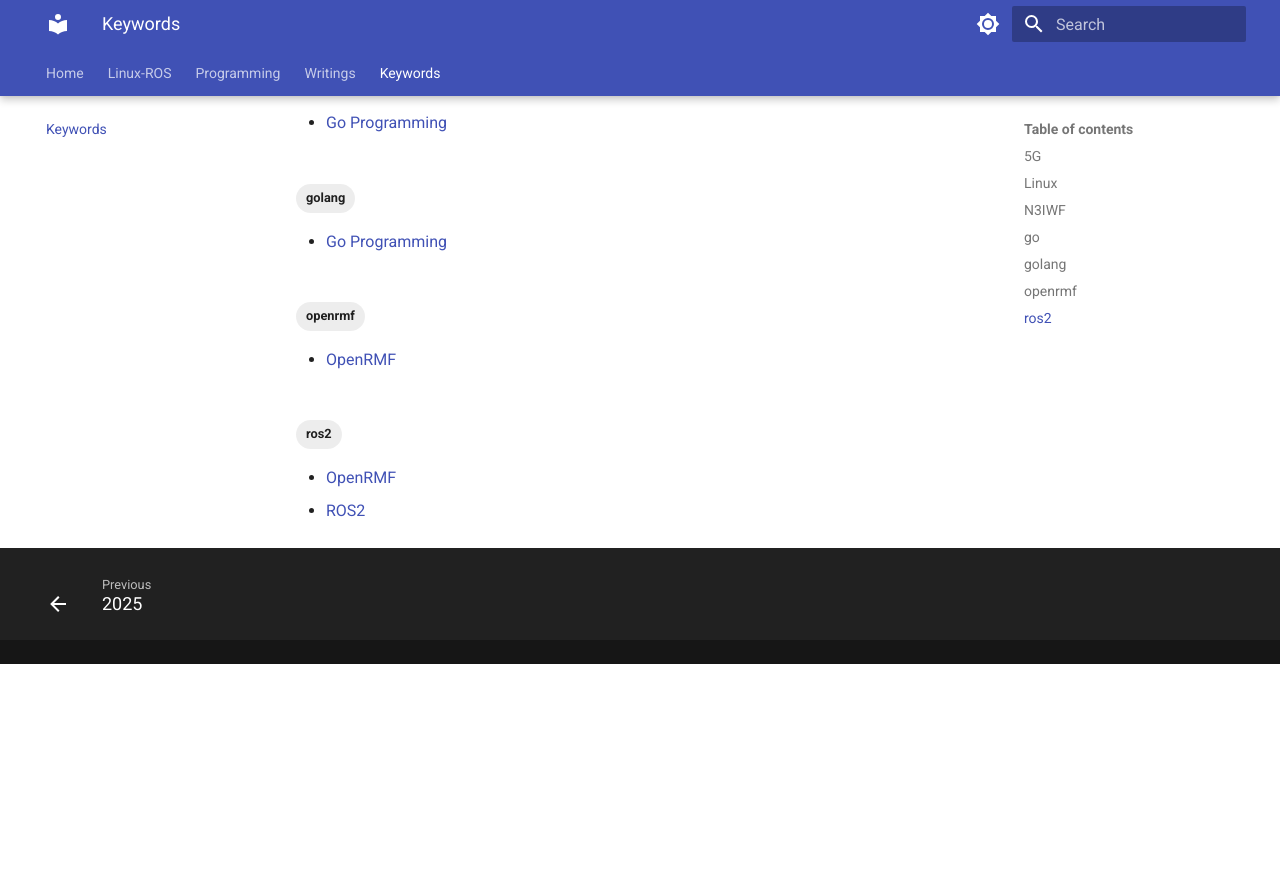
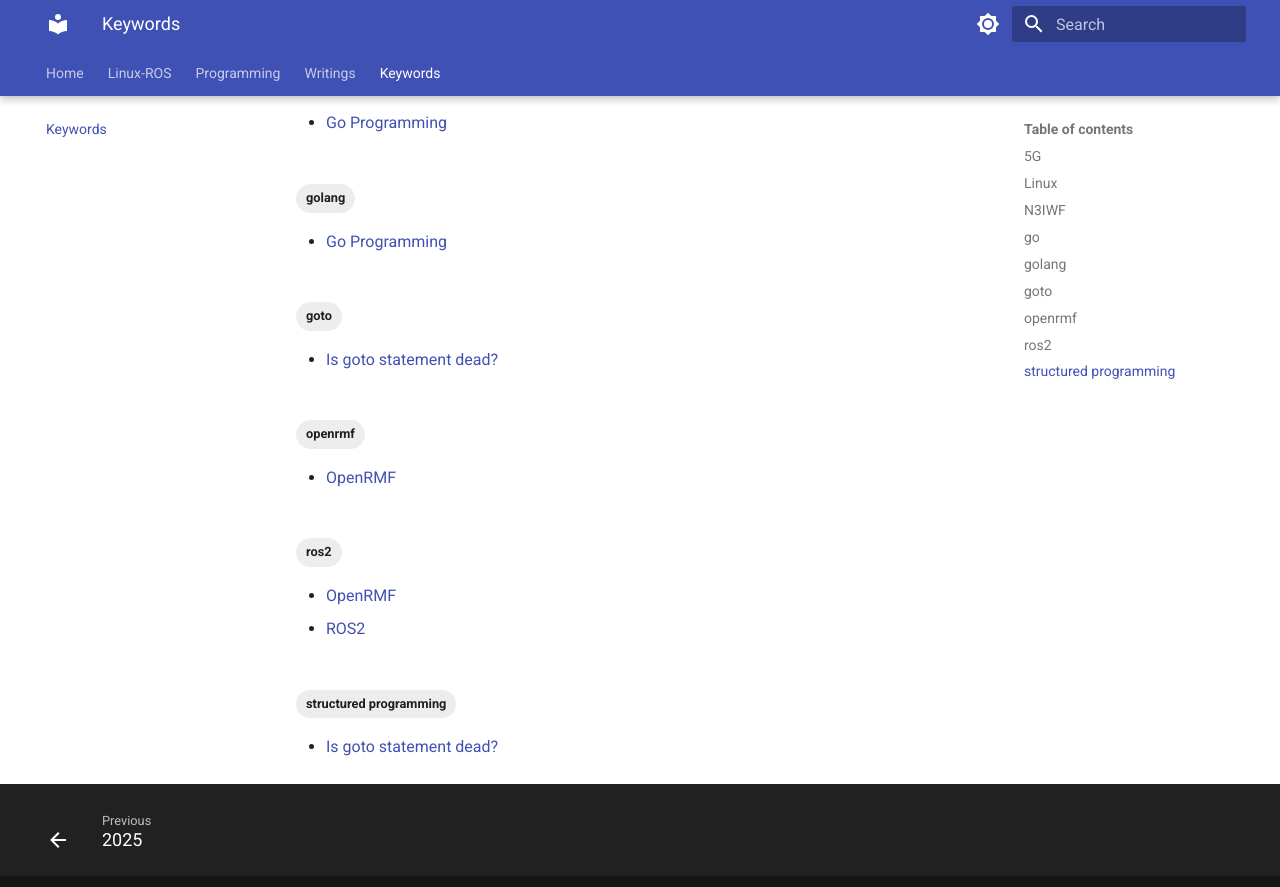
Before and after one commit to alohamujeeb/alohamujeeb.github.io, an MkDocs documentation site: the page built from docs/tags.md, in a window 1280 px wide and 900 px high, scrolled down 591 px. Shown: the top 887 px of the window. Built offline with MkDocs 1.6.1 and Material for MkDocs 9.7.7, drawn with Linux system fonts in a browser that asks for light colours; before the commit the page ends 1255 px from its top, so only the background shows below that; some of the changed lines change nothing that is shown.

Commit message:
one topic on go programming added

````diff
--- /dev/null
+++ b/docs/blog/posts/2025-08-02-is-goto-dead.md
@@ -0,0 +1,271 @@
+---
+date:
+  created: 2025-08-02
+  posted:  2025-08-01
+author:
+  name: Mujeeb
+  description: Creator
+readtime: 10
+
+categories:
+  - Programming
+tags:
+  - goto
+  - structured programming
+---
+
+# Is **goto** statement dead?
+---
+
+## Structured Programming
+Structured programming became mainstream in the 1970s and 1980s. It  is a programming paradigm that emphasizes writing clear, logical, and well-organized code using:
+
+1. Sequence – code runs in order
+2. Selection – decisions using if, else, switch
+3. Loops – repetition using for, while, etc.
+<!-- more -->
+
+## goto statment
+A fourth type of statement, the **goto** statement, was widely used before structured programming. However, it is considered harmful because it makes code harder to understand and maintain.
+
+=== "Example with goto"
+	``` c
+	#include <stdio.h>
+
+	int a = 48, b = 18;  // global for simplicity
+	int result;
+
+	int main() {
+		goto compute_gcd;
+
+	return_point:
+		printf("GCD is: %d\n", result);
+		return 0;
+
+	// "Simulating a function call"
+	compute_gcd:
+		while (b != 0) {
+			int temp = b;
+			b = a % b;
+			a = temp;
+		}
+		result = a;
+		goto return_point;  // simulate "return"
+	}
+
+	```
+	Note the following about the program (goto version):
+
+		- It uses two labels: compute_gcd and return_point.
+
+		- The code first jumps to compute_gcd, and after calculating the result, it jumps back to return_point using another goto.
+
+		- If this kind of jumping occurs hundreds of times in a program, it quickly becomes difficult to follow the flow.
+
+		- Moreover, using unclear or unintuitive label names can make the code even harder to understand.
+
+		- In contrast, consider the version of the code that uses functions exclusively — it’s much clearer and easier to maintain.
+
+
+=== "Example WITHOUT goto"
+	``` c
+	#include <stdio.h>
+
+	int gcd(int a, int b) {
+		while (b != 0) {
+			int temp = b;
+			b = a % b;
+			a = temp;
+		}
+		return a;
+	}
+
+	int main() {
+		int result = gcd(48, 18);
+		printf("GCD is: %d\n", result);
+		return 0;
+	}
+	```
+
+	Note the following about the program (without goto):
+
+		- the main() function uses only one statement to perform the task—calling gcd() and then continuing after it returns.
+
+		- instead of using goto jumps, we simply call the function by its name. Although the underlying mechanism involves jumps at the machine level, from the programmer’s perspective it’s just a straightforward statement without explicit jumps or goto.
+
+		- this approach greatly improves the readability and clarity of the code.
+
+
+## goto statments replaced by functions
+From the examples above, you can see that the same task can be accomplished with a single statement—a function call.
+
+From a code reviewer’s perspective, it’s just one statement, even though the function itself may contain dozens or hundreds of lines of code.
+
+This is why structured programming emphasizes using only three types of statements:
+
+1. Sequential (organized through functions)
+2. Conditional (if, if-else, switch, etc.)
+3. Loops (for, while, etc.)
+
+``` c
+int main() {
+	/* sequential code */
+	int result = gcd(48, 18);
+    printf("GCD is: %d\n", result);
+    return 0;
+}
+
+Note:
+
+**n the early days, programmers found it difficult to write code without using goto. However, today we understand that avoiding goto is not a problem at all.**
+```
+
+## goto is now always bad
+
+- there are certain situations where using goto (or an equivalent) can simplify the code.
+
+- one such example is breaking out of nested loops.
+
+- while a break statement exits only the innermost loop, it can be tricky to exit multiple levels of nested loops when needed.
+
+- using a goto statement with a labeled target allows you to jump out of one or more loops easily, providing a clean way to handle such cases.
+
+
+=== "break out of nested loops(without goto)"
+	``` c
+	#include <stdio.h>
+
+	int main() {
+		int i, j;
+		int done = 0;  // flag to indicate when to break outer loop
+
+		for (i = 0; i < 5; i++) {
+			for (j = 0; j < 5; j++) {
+				printf("i=%d, j=%d\n", i, j);
+				if (i == 2 && j == 3) {
+					done = 1;  // set flag
+					break;     // break inner loop
+				}
+			}
+			if (done) {
+				break; // break outer loop if flag is set
+			}
+		}
+
+		printf("Exited nested loops\n");
+		return 0;
+	}
+	```
+
+	- In this example, to break out of the outer loop, a flag variable done is used. The outer loop checks this flag, and if it’s set to true, it breaks as well.
+
+	- However, this approach isn’t very intuitive.
+
+	- The same behavior can be achieved more simply using a goto statement.
+
+
+=== "break out of nested loops(WITH goto)"
+	``` c
+	#include <stdio.h>
+
+	int main() {
+		int i, j;
+
+		for (i = 0; i < 5; i++) {
+			for (j = 0; j < 5; j++) {
+				printf("i=%d, j=%d\n", i, j);
+				if (i == 2 && j == 3) {
+					goto exit_loops;  // Jump out of both loops
+				}
+			}
+		}
+
+	exit_loops:
+		printf("Exited nested loops\n");
+		return 0;
+	}
+
+	```
+
+ - in this example using goto, breaking out of the outer loop is much more intuitive and cleaner compared to the version without goto.
+
+ - iherefore, the goto statement can be helpful in situations like this.
+
+
+## should we use goto
+
+- A pedantic programmer might argue that goto should never be used.
+
+- However, it’s important to understand that goto was discouraged mainly because it often led to confusing and hard-to-follow code.
+
+- In certain cases—like the nested loop example above—goto actually improves readability and simplifies the logic.
+
+- Therefore, there’s no strong reason to oppose its use outright.
+
+
+## goto in Go (Golang) programming language
+
+- goto has actually made a come back in the case nested loop breaks in Go language.
+
+- to break out of nested loops we use the "labels" (and not explicitly goto). However, the logic is still the same (i.e. jumps to certain label, which is what traditional goto statment does).
+
+=== "Example 1: break WITHOUT label"
+	This code 'breaks' from the current loop only (not from all)
+	``` go
+	for i := 1; i <= 2; i++ {
+		for j := 1; j <= 3; j++ {
+			if j == 2 {
+				continue // skip when j == 2
+			}
+			fmt.Printf("i = %d, j = %d\n", i, j)
+		}
+	}
+	```
+
+
+
+=== "Example 2:  break WITH labels"
+	This code 'breaks' from the ALL loops
+
+	``` go
+	outer:
+	for i := 1; i <= 3; i++ {
+		for j := 1; j <= 3; j++ {
+			if j == 2 {
+				fmt.Println("Skipping to next outer loop iteration")
+				continue outer // skip remaining inner loop and go to next outer i
+			}
+			fmt.Printf("i = %d, j = %d\n", i, j)
+		}
+	}
+	```
+
+=== "Example 3:  break MIDDLE loop (WITH labels)"
+
+	``` go
+	for i := 1; i <= 2; i++ {
+	middle:
+		for j := 1; j <= 2; j++ {
+			for k := 1; k <= 3; k++ {
+				if k == 2 {
+					fmt.Println("Continuing middle loop")
+					continue middle
+				}
+				fmt.Printf("i=%d j=%d k=%d\n", i, j, k)
+			}
+		}
+	}
+	```
+
+## Summary
+- goto is a discouraged programming construct and has become nearly obsolete in most cases since the rise of structured programming in the late 1970s.
+
+- The main reason for this is its negative impact on code readability.
+
+- However, in certain scenarios—such as breaking out of nested loops—it can actually improve readability and give finer control over program flow.
+
+- A relatively new and popular language, Go (Golang), does not have traditional goto statements but supports labeled breaks, which serve a similar purpose for exiting loops.
+
+- These labeled breaks in Go are intended for more localized use within functions or loops, unlike traditional goto which could jump anywhere in the program.
+
+- So, while goto itself is rarely used today, its adapted form—label-based breaks—still finds practical use in specific situations.
--- a/mkdocs.yml
+++ b/mkdocs.yml
@@ -66,6 +66,7 @@
         - ROS2
         - Linux
         - Documentation
+        - Programming
   - search
   - meta
   - exclude-search:
````
